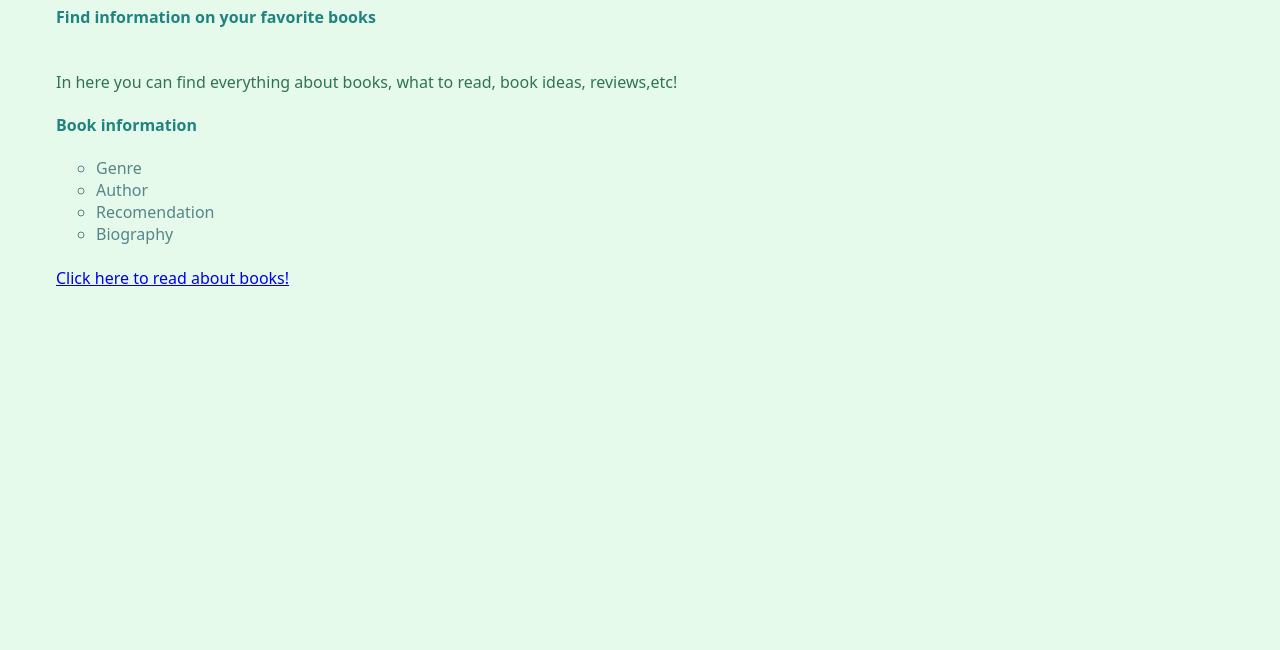
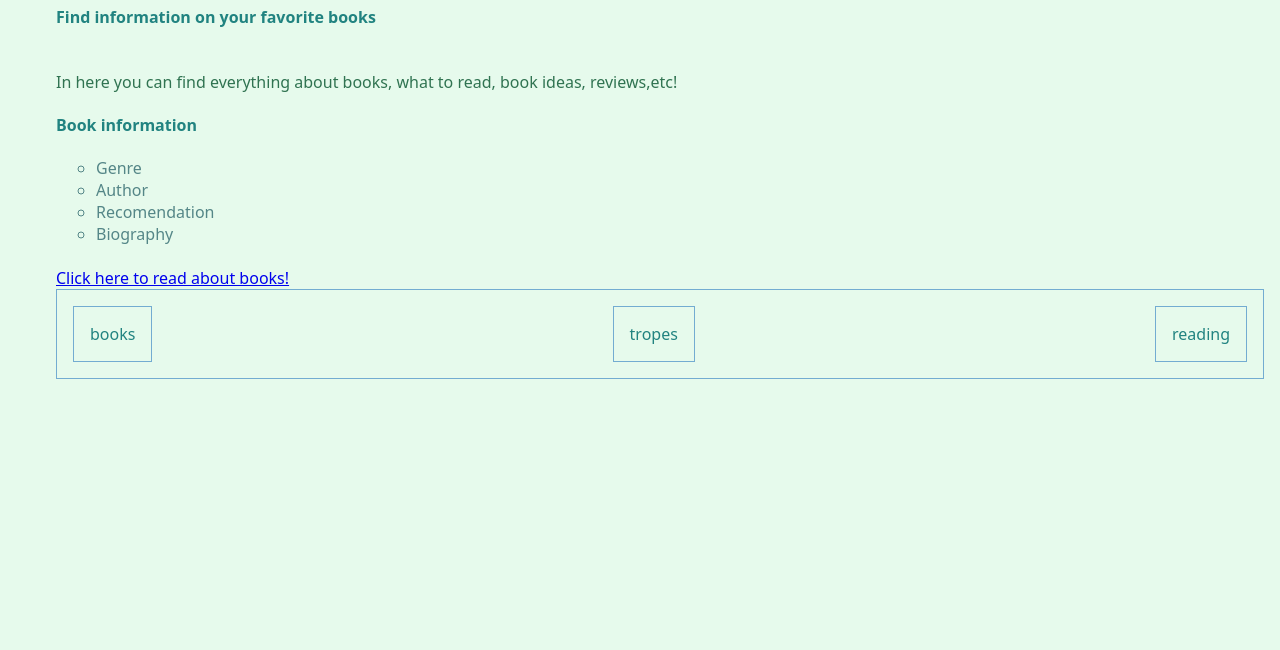
Before and after one commit to SihnmeyT/cps-early-college--project, a website: page index.html in a window 1280 px wide. Shown: the part 150-800 px from the top of the page. Drawn offline with Linux system fonts and the light colour scheme.

Commit message:
Using flex

```diff
--- a/index.html
+++ b/index.html
@@ -37,7 +37,11 @@
     </ul>
     <br>
     <a href="https://www.boston.com/tag/books/"> Click here to read about books!</a>
-
+    <div class="parent">
+      <div class="child">books</div>
+      <div class="child">tropes</div>
+      <div class="child">reading</div>
+      </div>
     </main>
   </body>
 </html>
--- a/styles.css
+++ b/styles.css
@@ -32,7 +32,7 @@ nav a {
   min-width: 9rem;
   padding: 0.5rem;
   border-radius: 0.2rem;
-  border: solid 1px #aaa;
+  border: solid 1px var(--other-color);
   text-align: center;
   text-decoration: none;
   color: var(--accent-color);
@@ -41,11 +41,12 @@ main{
   color: var(--secondary-color)
 }
 nav a[aria-current='page'] {
-  color: #000;
+  color: black;
   background-color: var(--accent-color);
 }
+
 nav a:hover{
-  background-color: var(--accent-color);
+  background-color: var(--secondary-color);
 }
 main {
   padding: 1rem;
@@ -55,3 +56,19 @@ h1 {
   font-weight: bold;
   font-size: 1.9rem;
 }
+.child{
+  border: solid 1px var(--accent-color);
+  padding: 1rem;
+  margin: 1rem
+}
+.parent {
+display: flex;
+width: 100%;
+flex-direction: row;
+flex-wrap: wrap;
+justify-content: space-between;
+height: 100p;
+align-items: center;
+border:solid 1px var(--accent-color)
+
+}
```
